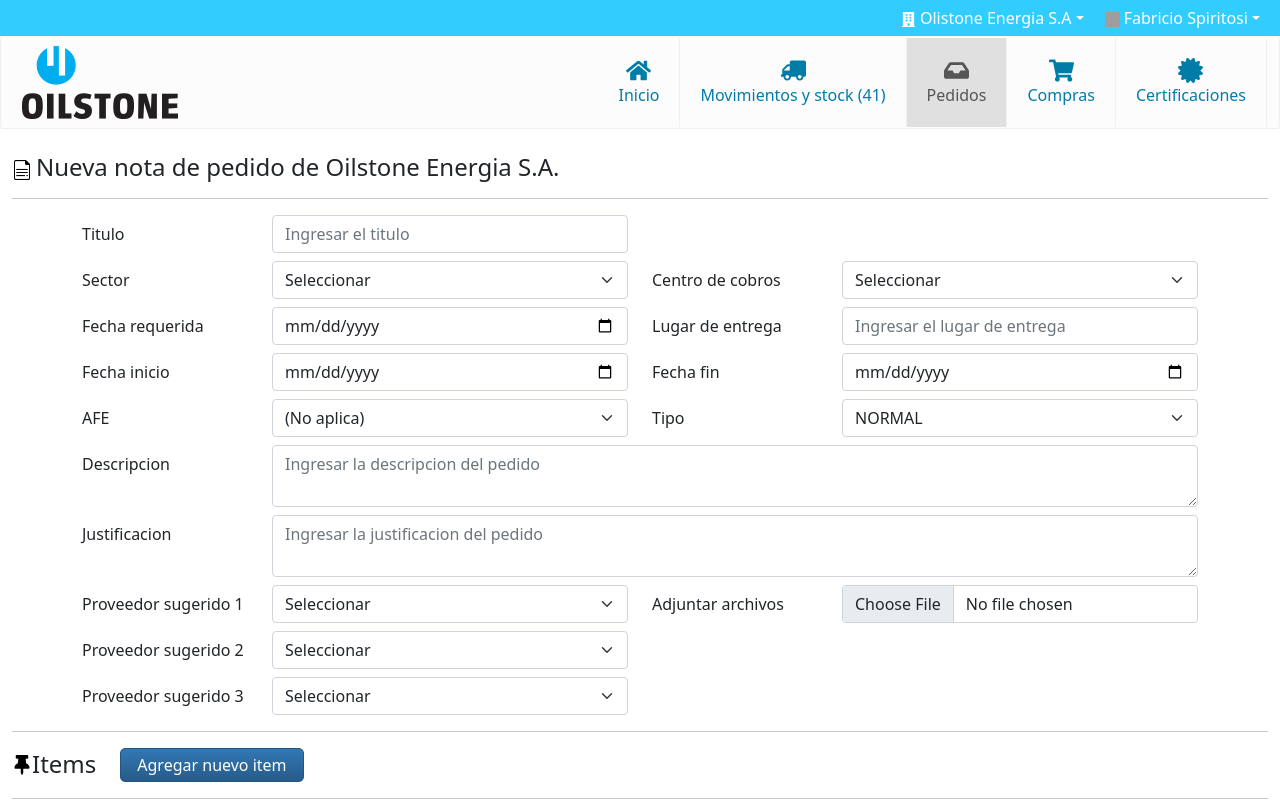
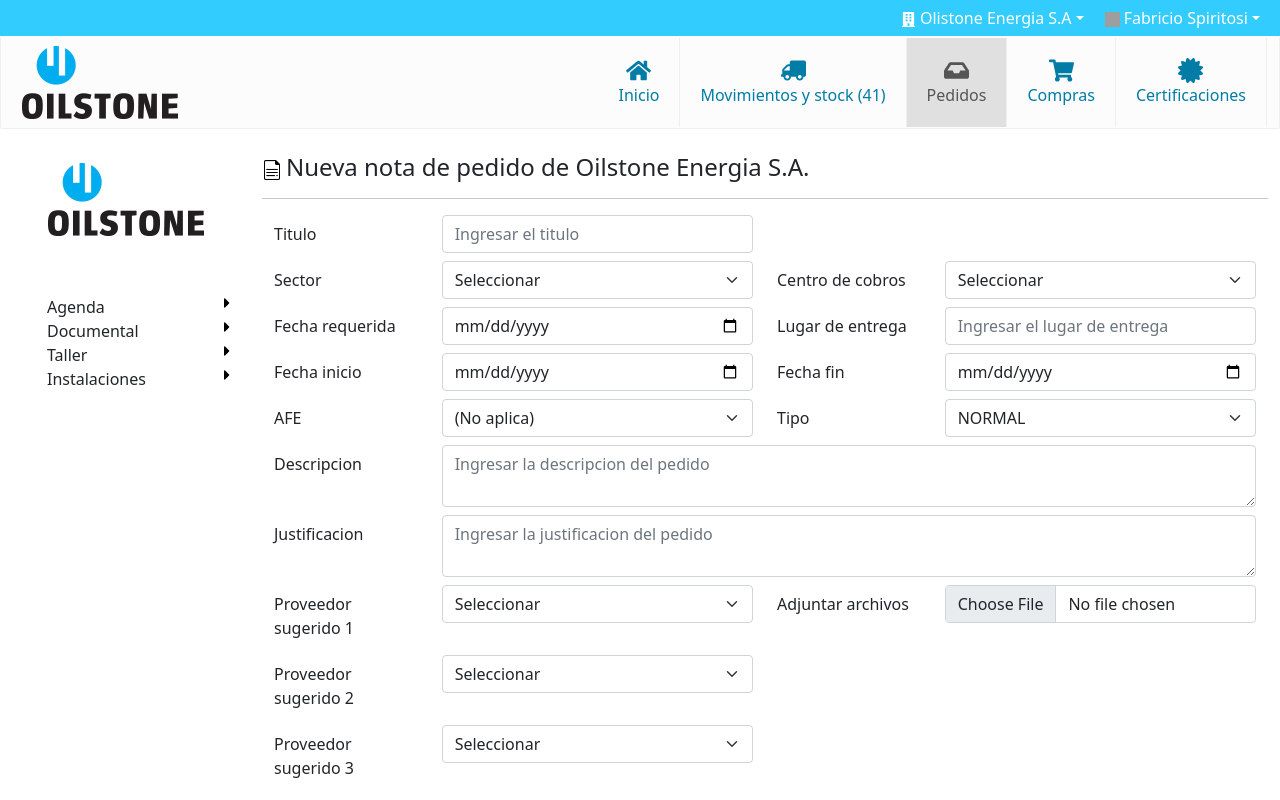
Before and after one commit to proyecto-oilstone/assets, a React (Create React App) app in the folder frontend/: page /crear-pedido in a window 1280 px wide. Shown: the top 800 px of the page. Built offline with nearby package versions, Linux system fonts and the light colour scheme; no server answers; grey boxes are pictures that could not be loaded.

Commit message:
merge from ASSETS-7-disenar-identidad-visual-de-la-app

```diff
--- a/frontend/src/components/Common/Layout/Layout.js
+++ b/frontend/src/components/Common/Layout/Layout.js
@@ -1,7 +1,6 @@
 import React, { useState } from "react";
 import Header from "../Header/Header";
 import Sidebar from "../Sidebar/Sidebar";
-import styles from "./Layout.module.css";
 
 const Layout = (props) => {
   const { children, activeSection } = props;
@@ -13,7 +12,7 @@
   return (
     <>
       <Header activeSection={activeSection} />
-      <div className={styles.sidebarContainer}>
+      <div>
         <Sidebar
           show={showSidebar}
           toggle={toggleSidebar}
--- a/frontend/src/components/CreateOrderPage/CreateOrderPage.js
+++ b/frontend/src/components/CreateOrderPage/CreateOrderPage.js
@@ -1,14 +1,13 @@
 import React from "react";
 import { Col, Container, Form, Row } from "react-bootstrap";
-import Header from "../Common/Header/Header";
 import CreateOrderForm from "../CreateOrderForm/CreateOrderForm";
 import styles from "./CreateOrderPage.module.css";
 import ButtonPrimary from "../Buttons/Primary/ButtonPrimary";
+import Layout from "../Common/Layout/Layout";
 
 const CreateOrderPage = () => {
   return (
-    <>
-      <Header activeSection="pedidos" />
+    <Layout activeSection="pedidos">
       <Container fluid className="mt-4">
         <h4>
           <img
@@ -135,7 +134,7 @@
           </Row>
         </Container>
       </Container>
-    </>
+    </Layout>
   );
 };
 
--- a/frontend/src/components/Home/Home.js
+++ b/frontend/src/components/Home/Home.js
@@ -6,6 +6,7 @@
 import styles from "./Home.module.css";
 import CreateProviderModal from "../Modals/CreateProviderModal/CreateProviderModal";
 import ProviderContext from "../../contexts/providers/ProviderContext";
+import Layout from "../Common/Layout/Layout";
 
 const Home = () => {
   const [isOpenModalProvider, setIsOpenModalProvider] = useState(false);
@@ -21,8 +22,7 @@
   };
 
   return (
-    <div>
-      <Header activeSection="home" />
+    <Layout activeSection="home">
       <Container>
         <Row>
           <Col className={styles.column}>
@@ -68,7 +68,7 @@
         show={isOpenModalProvider}
         toggle={toggleModalProvider}
       />
-    </div>
+    </Layout>
   );
 };
 
```
